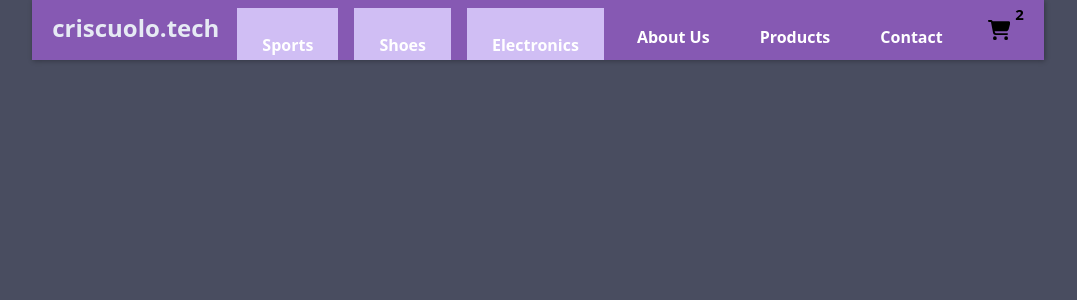
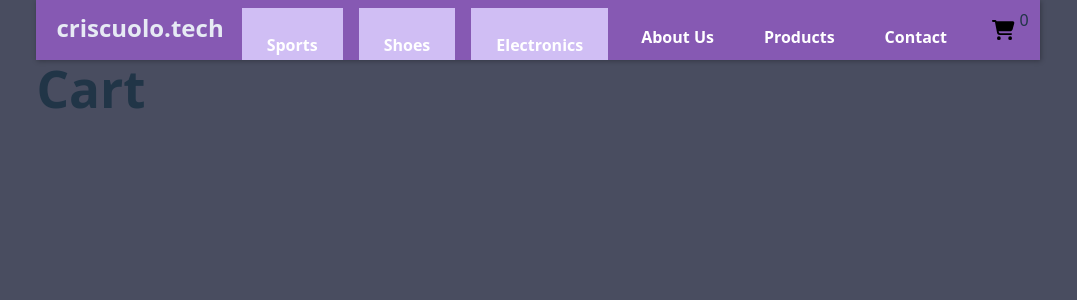
Before and after one commit to facundo-criscuolo/preentrega1-criscuolo, a React (Vite) app: page /cart in a window 1280 px wide. Shown: the top 300 px of the page, without its empty margins (102-1179 px from the left). Built offline with nearby package versions, Linux system fonts and the light colour scheme.

Commit message:
Cart Context

```diff
--- a/package.json
+++ b/package.json
@@ -10,6 +10,7 @@
     "preview": "vite preview"
   },
   "dependencies": {
+    "firebase": "^10.0.0",
     "react": "^18.2.0",
     "react-dom": "^18.2.0",
     "react-router-dom": "^6.14.1",
--- a/src/App.jsx
+++ b/src/App.jsx
@@ -4,17 +4,22 @@ import Home from "./components/pages/home";
 import { Route, Routes } from "react-router-dom";
 import ProductDetail from "./components/pages/product-detail";
 import Category from "./components/pages/category";
+import { CartProvider } from "./context/cart-context";
+import Cart from "./components/pages/cart";
 
 function App() {
 
   return (
     <div>
+      <CartProvider>
         <Header logo="criscuolo.tech" />
         <Routes>
           <Route path='/' element={<Home />} />
           <Route path='products/:productId' element={<ProductDetail />} />
           <Route path='categories/:categoryId' element={<Category />} />
+          <Route path='cart' element={<Cart />} />
         </Routes>
+      </CartProvider>
     </div>
   )
 }
--- a/src/components/cart/cartWidget.jsx
+++ b/src/components/cart/cartWidget.jsx
@@ -1,16 +1,28 @@
 import React from "react";
 import "./styles.css";
 import AddToCart from "./itemListContainer";
+import { useContext } from "react";
+import { CartContext } from "../../context/cart-context";
+import { useNavigate } from "react-router-dom";
 
-const Cart =  ({ logo, menuItem }) => {
+const CartHeader =  ({ logo, menuItem }) => {
+
+    const { cart } = useContext(CartContext);
+    const navigate = useNavigate();
+
+    const goToCart = () => {
+        navigate('/cart');
+    }
+
     return (
-        <div>
+        <div className="cartIconContainer" onClick={goToCart}>
             <span>
             <svg xmlns="http://www.w3.org/2000/svg" height="1em" viewBox="0 0 576 512" className="cartIcon"><path d="M0 24C0 10.7 10.7 0 24 0H69.5c22 0 41.5 12.8 50.6 32h411c26.3 0 45.5 25 38.6 50.4l-41 152.3c-8.5 31.4-37 53.3-69.5 53.3H170.7l5.4 28.5c2.2 11.3 12.1 19.5 23.6 19.5H488c13.3 0 24 10.7 24 24s-10.7 24-24 24H199.7c-34.6 0-64.3-24.6-70.7-58.5L77.4 54.5c-.7-3.8-4-6.5-7.9-6.5H24C10.7 48 0 37.3 0 24zM128 464a48 48 0 1 1 96 0 48 48 0 1 1 -96 0zm336-48a48 48 0 1 1 0 96 48 48 0 1 1 0-96z"/></svg>
-            <AddToCart greeting="2"/>
+            </span>
+            <span className="cartCount">{cart.length}
             </span>
         </div>
     )
 }
 
-export default Cart;
+export default CartHeader;
--- a/src/components/cart/itemListContainer.jsx
+++ b/src/components/cart/itemListContainer.jsx
@@ -1,10 +1,14 @@
 import React from "react";
+import Cart from "./cartWidget";
 import "./styles.css";
+import { useContext } from "react";
 
-const AddToCart = ({ greeting }) => {
+const AddToCart = () => {
+
+
   return (
     <div>
-      <h2 className="greeting">{greeting}</h2>
+      <h2 className="greeting">{}</h2>
     </div>
   );
 }
--- a/src/components/cart/styles.css
+++ b/src/components/cart/styles.css
@@ -11,3 +11,12 @@
     font-size: 15px;
     margin-top: 3px;
 }
+
+.cartCount {
+    margin-top: 8px;
+    position: fixed;
+}
+
+.cartIconContainer {
+    cursor: pointer
+}
--- a/src/components/header/navBar.jsx
+++ b/src/components/header/navBar.jsx
@@ -1,6 +1,6 @@
 import React from "react";
 import './styles.css';
-import Cart from "../cart/cartWidget";
+import CartHeader from "../cart/cartWidget";
 
 const Navbar = ({ logo, menuItem, onShowCategory }) => {
     return (
@@ -12,7 +12,7 @@ const Navbar = ({ logo, menuItem, onShowCategory }) => {
                     <li><a href="#">About Us</a></li>
                     <li><a href="#">Products</a></li>
                     <li><a href="#">Contact</a></li>
-                    <li><Cart /></li>
+                    <li><CartHeader /></li>
                 </ul>
             </nav>
     )
--- /dev/null
+++ b/src/components/pages/cart/index.jsx
@@ -0,0 +1,15 @@
+import React from "react";
+import "./styles.css";
+
+function Cart () {
+
+    return (
+        <div>
+        <h1>Cart</h1>
+
+        </div>
+    )
+
+}
+
+export default Cart;
--- a/src/components/pages/home/index.jsx
+++ b/src/components/pages/home/index.jsx
@@ -6,11 +6,11 @@ import Input from "../../Input";
 import Loader from "../../loader";
 import ProductDetail from "../product-detail";
 import Slider from "../../slider";
-import { useState } from 'react';
+import { useState, useEffect, useContext } from 'react';
 import { useFetch } from "../../../hooks/useFetch";
 import { API_URLS } from "../../../constants";
 import { useNavigate } from "react-router-dom";
-
+import { CartContext } from "../../../context/cart-context";
 
 
 
@@ -22,11 +22,18 @@ function Home() {
   const [isFiltered, setIsFiltered] = useState(false);
   const [productDetail, setProductDetail] = useState(null);
   const [productFiltered, setProductFiltered] = useState([]); // Estado adicional para filtrar productos
-  const [cart, setCart] = useState([]);
 
+  const {setProducts, products: productsContext, onAddToCart, cart} = useContext(CartContext);
 
   const { data: products, loadingProducts, errorProducts } = useFetch( API_URLS.PRODUCTS.url, API_URLS.PRODUCTS.config );
   const { data: categories, loadingCategories, errorCategories } = useFetch( API_URLS.CATEGORIES.url, API_URLS.CATEGORIES.config );
+
+  useEffect(() => {
+    if(products?.length > 0) {
+      setProducts(products);
+
+    }
+  }, [products, setProducts])
 
 
   const filterBySearch = (query) => {
@@ -64,58 +71,15 @@ function Home() {
     setProductFiltered(productsByCategory);
   }
 
-  const onAddToCart = (id) => {
-    const item =  products.find((product) => product.id === id);
 
-    if(cart?.find((product) => product.id === id)?.quantity === Number(item.stock)) return;
-    if(cart?.length === 0) {
-      setCart([{...item, quantity: 1}])
-    }
-    if(cart?.length > 0 && !cart?.find((product) => product.id === id)) {
-      setCart([...cart, {...item, quantity: 1}])
-    }
-    if(cart?.length > 0 && cart?.find((product) => product.id === id)) {
-      setCart((currentCart) => {
-        return currentCart.map((product) => {
-          if (product.id === id) {
-            return {...product, quantity: product.quantity + 1}
-          } else {
-            return product;
-          }
-        })
-      })
-    }
-  }
-
-  const onDecreaseCartItem = (id) => {
-    const item =  products.find((product) => product.id === id);
-    if(cart?.find((product) => product.id === id)?.quantity === 1) return;
-    if(cart?.length > 0 && cart?.find((product) => product.id === id)) {
-      setCart((currentCart) => {
-        return currentCart.map((product) => {
-          if (product.id === id) {
-            return {...product, quantity: product.quantity - 1}
-          } else {
-            return product;
-          }
-        })
-      });
-
-    }
-  }
-
-  const onRemoveCartItem = (id) => {
-    setCart((currentCart) => {
-      return currentCart.filter((product) => product.id !== id)
-    })
-  }
+console.log(productsContext, cart);
 
   return (
     <div>
       <div className='contentContainer'>
 
         <h2>Cart</h2>
-          <div className="cartContainer">
+          {/* <div className="cartContainer">
             {cart.length === 0 && <h3>Cart is Empty</h3>}
             {
               cart?.length > 0 && cart.map((product) => (
@@ -125,20 +89,23 @@ function Home() {
                   </div>
                   <div className="cartContentContainer">
                     <p className="cartName">{product.name}</p>
-                    <p className="cartQuantity">Qty: {product.quantity}<span className="cartStock">Stock: {product.stock}</span></p>
-                    <p className="cartPrice">{product.price}</p>
+                    <p><span className="cartQuantity">Qty: {product.quantity}</span><span className="cartStock">Stock: {product.stock}</span><span className="cartPrice">USD {product.price}</span></p>
+                    <p className="cartSubTotalItem">Subtotal Item: USD {(product.quantity * product.price)}</p>
                     <button onClick={() => onAddToCart(product.id)} className="cartAddButton" type="button">+</button>
                     <button onClick={() => onDecreaseCartItem(product.id)} className="cartDecreaseButton" type="button">-</button>
                     <button onClick={() => onRemoveCartItem(product.id)} className="cartDeleteButton" type="button">Remove</button>
                   </div>
+                </div>
 
-
-
-                  </div>
               ))
             }
 
           </div>
+          <div className="cartSubTotalContainer">
+                {
+                  cart?.length > 0 && <h3 className="cartSubtotal">Subtotal: USD {subTotalCart}</h3>
+                }
+          </div> */}
 
           <div className="categoriesContainer">
                 {loadingCategories && <Loader ></Loader>}
--- a/src/components/pages/home/styles.css
+++ b/src/components/pages/home/styles.css
@@ -117,8 +117,15 @@
 .cartItem {
   display: flex;
   flex-direction: row;
-  margin: 30px;
+  margin: 10px 30px;
+  box-shadow: rgba(149, 157, 165, 0.2) 0px 8px 24px;
+  padding: 30px;
 }
+
+.cartItem:hover {
+  background-color: #54596A;
+}
+
 .cartImageContainer {
   max-width: 150px;
 }
@@ -130,22 +137,30 @@
   font-size: 20px;
 }
 .cartQuantity {
-
+  font-weight: 800;
 }
 .cartPrice {
   font-weight: 800;
-  font-size: 20px;
+  margin-left: 15px;
 }
+
 .cartStock {
   margin-left: 15px;
 }
 .cartAddButton {
   padding: 0px 10px 0px 10px;
+  margin-right: 5px;
+  margin-top: 5px;
 }
 .cartDecreaseButton {
   padding: 0px 10px 0px 10px;
+  margin-right: 5px;
 }
 .cartDeleteButton {
   padding: 0px 10px 0px 10px;
   color: gray
 }
+.cartSubTotalItem {
+  font-weight: 800;
+  font-size: 21px;
+}
--- /dev/null
+++ b/src/context/cart-context.jsx
@@ -0,0 +1,94 @@
+import { createContext, useState } from "react";
+
+const initialState = {
+    pruducts: [],
+    categories: [],
+    cart: [],
+    setCart: () => {},
+    getItemQuantity: () => {},
+    onDecreaseItem:  () => {},
+    onAddToCart:  () => {},
+    onRemoveCartItem: () => {},
+    total: 0,
+}
+
+export const CartContext = createContext(initialState);
+
+export const CartProvider = ({ children }) => {
+    const [cart, setCart] = useState([]);
+    const [categories, setCategories] = useState([]);
+    const [products, setProducts] = useState([]);
+
+    const onAddToCart = (id) => {
+        const item =  products.find((product) => product.id === id);
+
+        if(cart?.find((product) => product.id === id)?.quantity === Number(item.stock)) return;
+        if(cart?.length === 0) {
+          setCart([{...item, quantity: 1}])
+        }
+        if(cart?.length > 0 && !cart?.find((product) => product.id === id)) {
+          setCart([...cart, {...item, quantity: 1}])
+        }
+        if(cart?.length > 0 && cart?.find((product) => product.id === id)) {
+          setCart((currentCart) => {
+            return currentCart.map((product) => {
+              if (product.id === id) {
+                return {...product, quantity: product.quantity + 1}
+              } else {
+                return product;
+              }
+            })
+          })
+        }
+      }
+
+      const onDecreaseItem = (id) => {
+        const item =  products.find((product) => product.id === id);
+        if(cart?.find((product) => product.id === id)?.quantity === 1) return;
+        if(cart?.length > 0 && cart?.find((product) => product.id === id)) {
+          setCart((currentCart) => {
+            return currentCart.map((product) => {
+              if (product.id === id) {
+                return {...product, quantity: product.quantity - 1}
+              } else {
+                return product;
+              }
+            })
+          });
+        }
+      }
+
+      const onRemoveCartItem = (id) => {
+        setCart((currentCart) => {
+          return currentCart.filter((product) => product.id !== id)
+        })
+      }
+
+      const total = cart.reduce((acc, product) => acc + (product.price * product.quantity), 0);
+
+      const getItemQuantity = (id) => {
+          return cart.find((product) => product.id === id)?.quantity || 0;
+      }
+
+      return (
+          <CartContext.Provider
+            value={{
+                cart,
+                setCart,
+                onDecreaseItem,
+                onAddToCart,
+                onRemoveCartItem,
+                products,
+                categories,
+                setProducts,
+                setCategories,
+                getItemQuantity,
+                total,
+                }}>
+
+              {children}
+
+            </CartContext.Provider>
+
+      )
+}
```
Also changed, not shown: src/components/pages/cart/styles.css (added), 1 other file (tests, documents, lock files or other folders). Lines whose indentation alone changed are shown as unchanged.
